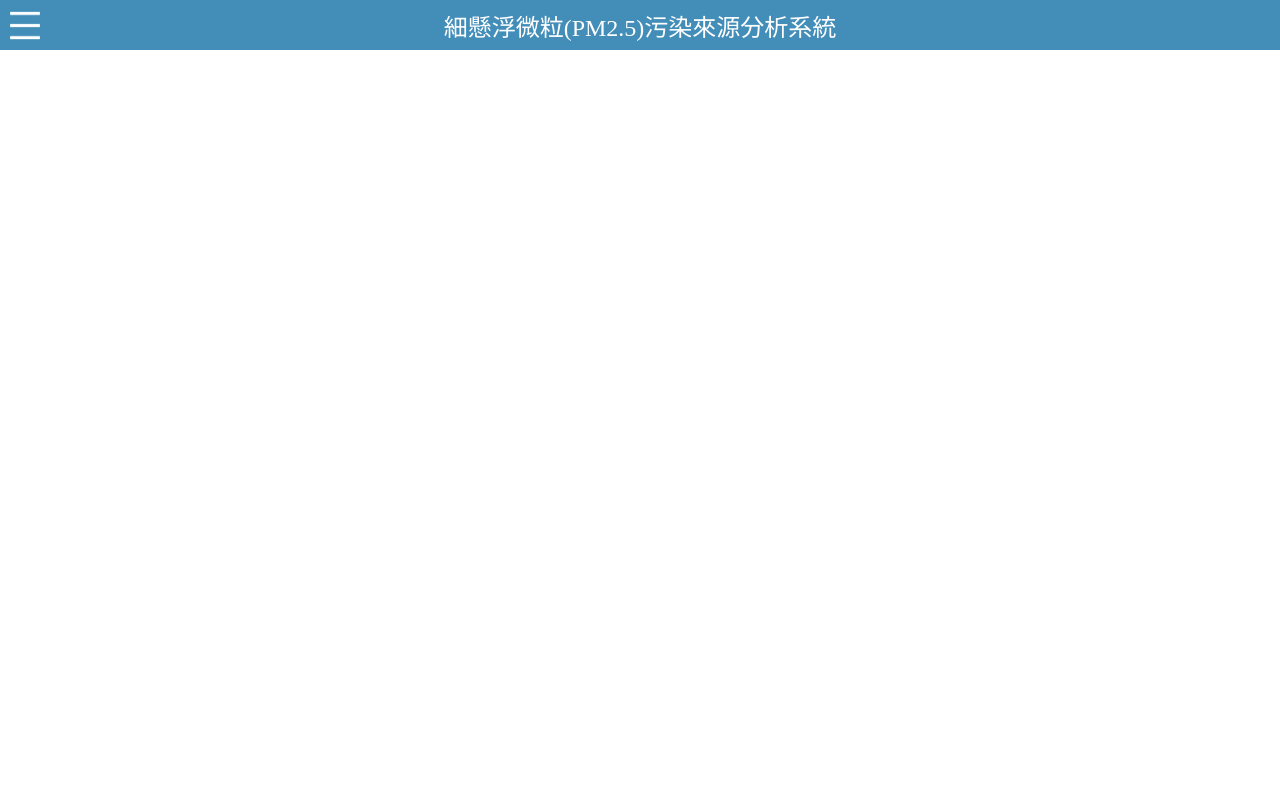
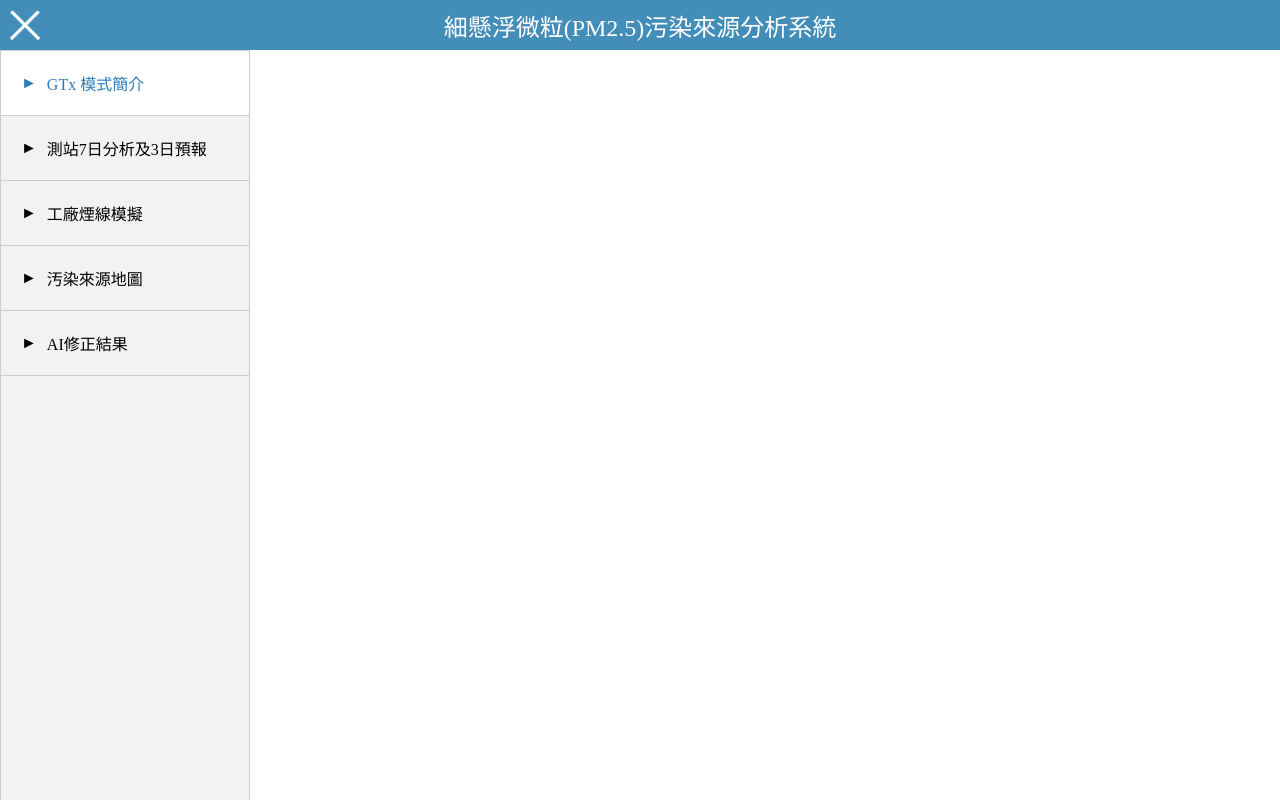
Before and after one commit to aga3134/GTxWeb, a plain HTML site: page index.html in a window 1280 px wide. Both pictures are taken after a click on the picture 25 px from the left and 25 px from the top of the page. Drawn offline with nearby package versions, Linux system fonts and the light colour scheme; some packages are replaced by stand-ins of ours.

Commit message:
add side panel

```diff
--- a/index.html
+++ b/index.html
@@ -10,15 +10,27 @@
     <script type="text/javascript" src="https://cdnjs.cloudflare.com/ajax/libs/d3/3.5.9/d3.min.js"></script>
     <script src="https://cdn.jsdelivr.net/npm/vue"></script>
 
-    <div id="app">
+    <div id="app" class="gtx-web">
       <div class="topbar">
-        <img class="menu-icon" src="image/menu-button.png">
+        <img class="menu-icon" src="image/menu-button.png" v-if="!openSidePanel" v-on:click="openSidePanel = true;">
+        <img class="menu-icon" src="image/cross.png" v-if="openSidePanel" v-on:click="openSidePanel = false;">
         <a class="title" href="">細懸浮微粒(PM2.5)污染來源分析系統</a>
       </div>
-      <div class="side-panel"></div>
-      <div class="main-content"></div>
+      <div class="side-panel" v-bind:class="{open: openSidePanel}">
+        <ul>
+          <li v-bind:class="{active: activePage==0}" v-on:click="activePage=0;">GTx 模式簡介</li>
+          <li v-bind:class="{active: activePage==1}" v-on:click="activePage=1;">測站7日分析及3日預報</li>
+          <li v-bind:class="{active: activePage==2}" v-on:click="activePage=2;">工廠煙線模擬</li>
+          <li v-bind:class="{active: activePage==3}" v-on:click="activePage=3;">汚染來源地圖</li>
+          <li v-bind:class="{active: activePage==4}" v-on:click="activePage=4;">AI修正結果</li>
+        </ul>
+      </div>
+      <div class="main-content">
+        <div id="map" v-show="activePage == 3"></div>
+      </div>
     </div>
 
+    <script src="https://maps.googleapis.com/maps/api/js?libraries=visualization&sensor=false&key=AIzaSyBaIqOiukpEcNxfb4eninHI72VXtscnxm8"></script>
     <script src="main.js"></script>
   </body>
 </html>
--- a/main.js
+++ b/main.js
@@ -0,0 +1,44 @@
+var g_APP = new Vue({
+  el: "#app",
+  data: {
+    activePage: 0,
+    openSidePanel: false
+  },
+  created: function () {
+    google.maps.event.addDomListener(window, 'load', this.InitMap);
+  },
+  methods: {
+    InitMap: function(){
+      var loc = {lat: 23.682094, lng: 120.7764642, zoom: 7};
+      var taiwan = new google.maps.LatLng(loc.lat,loc.lng);
+
+      map = new google.maps.Map(document.getElementById('map'), {
+        center: taiwan,
+        zoom: loc.zoom,
+        scaleControl: true,
+        mapTypeControl: false
+      });
+
+      google.maps.event.addListener(map, 'click', function(event) {
+
+      });
+
+      map.addListener('dragend', function() {
+
+      });
+
+      map.addListener('zoom_changed', function() {
+
+      });
+
+    }
+  }
+});
+
+window.addEventListener('load', function() {
+
+});
+
+window.addEventListener('resize', function(e) {
+
+});
--- a/main.scss
+++ b/main.scss
@@ -28,6 +28,9 @@ $pad-media: 640px;
 
 //==========================================
 
+.gtx-web{
+	width: 100%;
+	height: 100%;
 	.topbar{
 		width: 100%;
 		height: 50px;
@@ -57,3 +60,55 @@ $pad-media: 640px;
 			cursor: pointer;
 		}
 	}
+
+	.side-panel{
+		z-index: 10;
+		position: fixed;
+		top: 50px;
+		left: -250px;
+		&.open{
+			left: 0px;
+		}
+		-webkit-transition: left 0.5s ease;
+	    transition: left 0.5s ease;
+		height: 100%;
+		width: 250px;
+		max-width: calc(100% - 50px);
+		background-color: #f2f2f2;
+		border: 1px solid #ccc;
+		ul{
+			margin: 0px;
+			padding: 0px;
+			list-style-type: none;
+			a{
+				color: black;
+				text-decoration: none;
+			}
+			li{
+				display: flex;
+				align-items: center;
+				&::before{
+					content: "►";
+					margin: 0px 10px;
+				}
+				&.active{
+					background-color: white;
+					color: #2b7dbc;
+				}
+				padding: 20px 10px;
+				width: 100%;
+				border-bottom: 1px solid #ccc;
+				cursor: pointer;
+			}
+		}
+	}
+
+	.main-content{
+		width: 100%;
+		height: calc(100% - 50px);
+		#map{
+			width: 100%;
+			height: 100%;
+		}
+	}
+}
```
Also changed, not shown: build/css/main.css, image/cross.png (added), 1 other file. Lines whose indentation alone changed are shown as unchanged.
